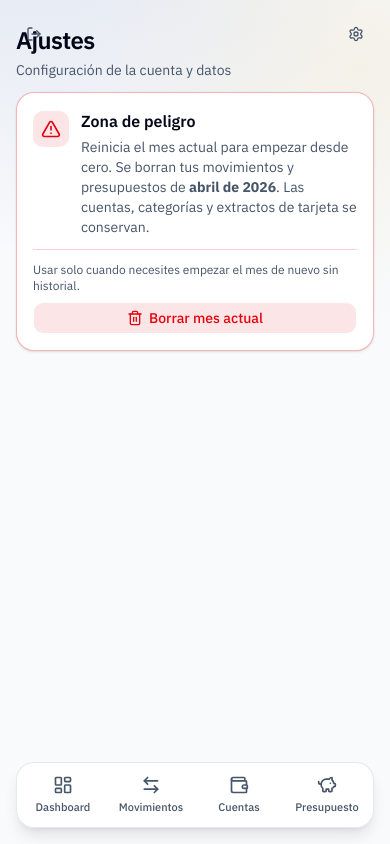
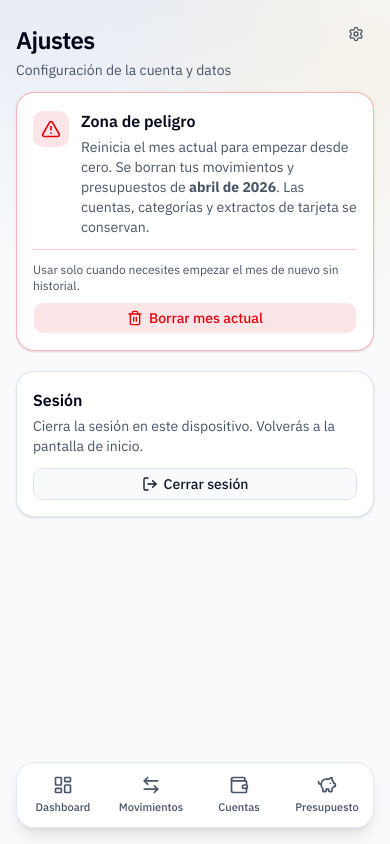
Before and after one commit to ricbermo/expense-manager, a Next.js app: page /ajustes in a window 390 px wide. Built offline with nearby package versions, Linux system fonts and the light colour scheme.

Commit message:
refactor: mover logout a pagina de ajustes
Quita el boton flotante de logout del layout (interfiera con el
titulo en mobile) y lo agrega como seccion 'Sesion' en /ajustes.

```diff
--- a/src/app/ajustes/page.tsx
+++ b/src/app/ajustes/page.tsx
@@ -2,8 +2,13 @@
 
 import { useMemo } from "react";
 import { AlertTriangle } from "lucide-react";
+import { LogOut } from "lucide-react";
+import { useRouter } from "next/navigation";
+import { toast } from "sonner";
+import { Button } from "@/components/ui/button";
 import { PageHeader } from "@/components/layout/page-header";
 import { ResetMonthButton } from "@/components/settings/reset-month-button";
+import { createClient } from "@/lib/supabase/client";
 import { formatMonthYear } from "@/lib/utils/dates";
 
 function getCurrentMonth() {
@@ -14,6 +19,15 @@ function getCurrentMonth() {
 export default function SettingsPage() {
   const month = useMemo(() => getCurrentMonth(), []);
   const monthLabel = formatMonthYear(`${month}-01`);
+  const router = useRouter();
+
+  const handleSignOut = async () => {
+    const supabase = createClient();
+    await supabase.auth.signOut();
+    toast.success("Sesión cerrada");
+    router.replace("/login");
+    router.refresh();
+  };
 
   return (
     <div className="pb-6">
@@ -47,6 +61,26 @@ export default function SettingsPage() {
             <ResetMonthButton month={month} />
           </div>
         </section>
+
+        <section className="section-card space-y-3 p-4">
+          <div className="space-y-1">
+            <h2 className="text-base font-semibold text-foreground">
+              Sesión
+            </h2>
+            <p className="text-sm text-muted-foreground">
+              Cierra la sesión en este dispositivo. Volverás a la pantalla de
+              inicio.
+            </p>
+          </div>
+          <Button
+            variant="outline"
+            onClick={() => void handleSignOut()}
+            className="w-full sm:w-auto"
+          >
+            <LogOut className="h-4 w-4" />
+            Cerrar sesión
+          </Button>
+        </section>
       </div>
     </div>
   );
--- a/src/app/layout.tsx
+++ b/src/app/layout.tsx
@@ -3,7 +3,6 @@ import { IBM_Plex_Sans } from "next/font/google";
 import { Toaster } from "sonner";
 import "./globals.css";
 import { BottomNav } from "@/components/layout/bottom-nav";
-import { LogoutButton } from "@/components/layout/logout-button";
 import { SettingsLink } from "@/components/layout/settings-link";
 
 const ibmPlexSans = IBM_Plex_Sans({
@@ -41,7 +40,6 @@ export default function RootLayout({
       className={`${ibmPlexSans.variable} h-full antialiased`}
     >
       <body className="flex min-h-full flex-col bg-background text-foreground">
-        <LogoutButton />
         <SettingsLink />
         <main className="flex-1">{children}</main>
         <BottomNav />
--- a/src/components/layout/logout-button.tsx
+++ /dev/null
@@ -1,30 +0,0 @@
-"use client";
-
-import { usePathname, useRouter } from "next/navigation";
-import { LogOut } from "lucide-react";
-import { createClient } from "@/lib/supabase/client";
-
-export function LogoutButton() {
-  const pathname = usePathname();
-  const router = useRouter();
-
-  if (pathname === "/login") return null;
-
-  const handleSignOut = async () => {
-    const supabase = createClient();
-    await supabase.auth.signOut();
-    router.replace("/login");
-    router.refresh();
-  };
-
-  return (
-    <button
-      type="button"
-      onClick={() => void handleSignOut()}
-      className="fixed top-4 left-4 z-50 flex h-9 w-9 items-center justify-center rounded-lg text-muted-foreground transition-colors duration-200 hover:bg-muted hover:text-foreground focus-visible:outline-none focus-visible:ring-2 focus-visible:ring-ring/60 sm:left-auto sm:right-4"
-      aria-label="Cerrar sesion"
-    >
-      <LogOut className="h-4 w-4" />
-    </button>
-  );
-}
--- a/src/components/layout/settings-link.tsx
+++ b/src/components/layout/settings-link.tsx
@@ -14,7 +14,7 @@ export function SettingsLink() {
       href="/ajustes"
       aria-label="Ajustes"
       aria-current={pathname === "/ajustes" ? "page" : undefined}
-      className="fixed top-4 right-4 z-50 flex h-9 w-9 items-center justify-center rounded-lg text-muted-foreground transition-colors duration-200 hover:bg-muted hover:text-foreground focus-visible:outline-none focus-visible:ring-2 focus-visible:ring-ring/60 sm:right-14"
+      className="fixed top-4 right-4 z-50 flex h-9 w-9 items-center justify-center rounded-lg text-muted-foreground transition-colors duration-200 hover:bg-muted hover:text-foreground focus-visible:outline-none focus-visible:ring-2 focus-visible:ring-ring/60"
     >
       <Settings className="h-4 w-4" />
     </Link>
```
